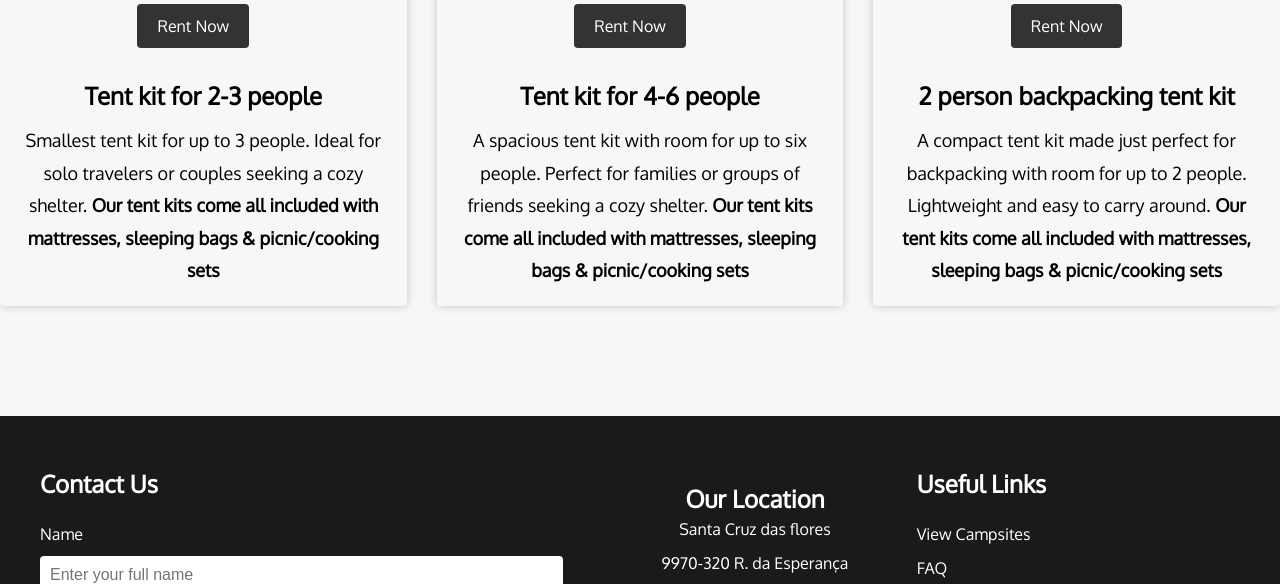
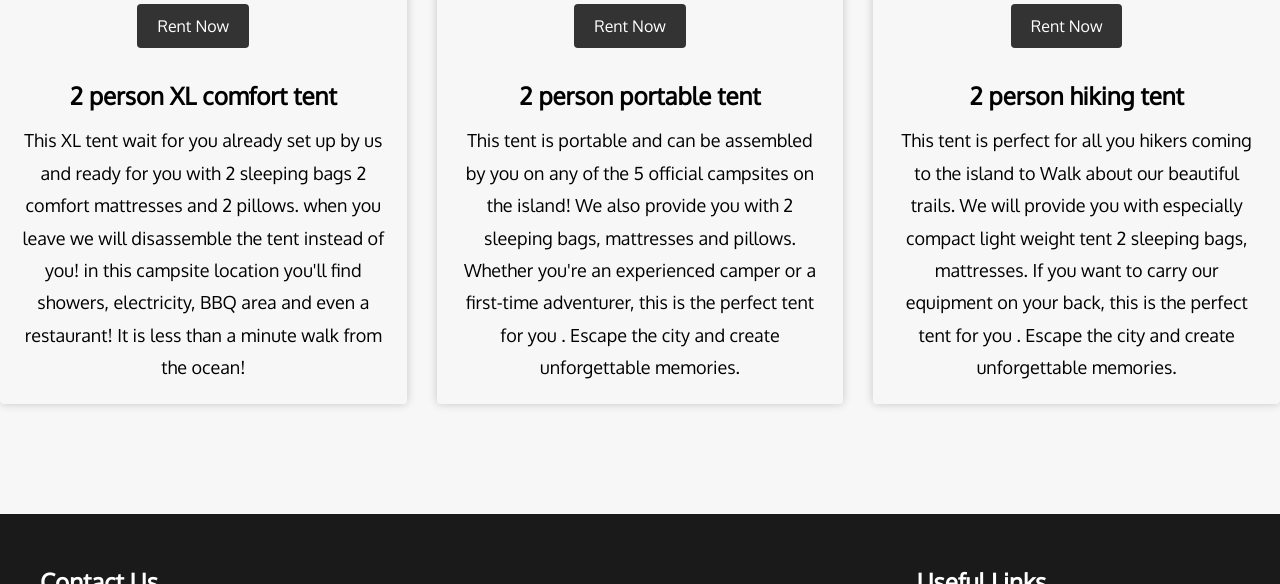
Before and after one commit to 2salted/rentatenda, a plain HTML site: page index.html in a window 1280 px wide. Shown: the part 1700-2284 px from the top of the page. Drawn offline with nearby package versions, Linux system fonts and the light colour scheme.

Commit message:
new images for new tent, update to index.html (the 3 tent cards) text update and image update (update is stable)

```diff
--- a/index.html
+++ b/index.html
@@ -1,11 +1,13 @@
 <!DOCTYPE html>
 <html lang="en">
+
 <head>
   <title>RENTA TENDA - RENT A TENT KIT ON FLORES ISLAND, AZORES | tent rental services</title>
   <meta charset="UTF-8">
   <meta name="viewport" content="width=device-width, initial-scale=1">
   <meta http-equiv="X-UA-Compatible" content="IE=edge">
-    <meta name="description" content="HOMEPAGE: Rent high-quality tent kits for your next outdoor adventures in the archipelago of Flores island. Our tents are durable, easy to set up, and perfect for camping, hiking, and more.">
+  <meta name="description"
+    content="HOMEPAGE: Rent high-quality tent kits for your next outdoor adventures in the archipelago of Flores island. Our tents are durable, easy to set up, and perfect for camping, hiking, and more.">
   <link rel="stylesheet" type="text/css" href="style.css">
   <link rel="preconnect" href="https://fonts.googleapis.com">
   <link rel="preconnect" href="https://fonts.gstatic.com" crossorigin>
@@ -40,25 +42,30 @@
   }
 
   .box:nth-child(2) {
-	transition-delay: 0.2s; /* Reduce transition delay to improve animation */
+    transition-delay: 0.2s;
+    /* Reduce transition delay to improve animation */
   }
 
   .box:nth-child(3) {
-	transition-delay: 0.4s; /* Reduce transition delay to improve animation */
+    transition-delay: 0.4s;
+    /* Reduce transition delay to improve animation */
   }
 
   #litest {
     display: none;
   }
+
   #li13 {
     display: none;
   }
 </style>
+
 <body>
   <div class="topbar" id="topbar">
     <i id="fa" class="fa">&#xf095;</i>
     <a class="phonenbr" target="_blank" href="tel:+351924314419" title="Call Us">+351 924 314 419</a>
-      <p id="location"><i id="locrot" class="fa fa-map-marker"></i>Located in the Archipelago of the Açores on Flores Island</p>
+    <p id="location"><i id="locrot" class="fa fa-map-marker"></i>Located in the Archipelago of the Açores on Flores
+      Island</p>
     <p id="location2"><i id="locrot2" class="fa fa-map-marker"></i>Flores, Açores</p>
     <div class="dropdown">
       <button id="langselect" class="dropbtn">Select Language</button>
@@ -83,14 +90,16 @@
   <div class="slider">
     <img id="img1" src="pictures/Panorama.JPG" class="slide active">
     <img id="img2" src="pictures/panorama2.jpg" class="slide">
-      <img id="img3" src="pictures/Panorama.JPG" class="slide">
+    <img id="img3" src="pictures/newtent (5).JPG" class="slide">
   </div>
   <div class="quote" onmouseover="changeText(true)" onmouseout="changeText(false)">
     <span id="tent-text">RENT TENT KITS ON FLORES ISLAND</span>
     <span id="regret-text">THE BEST SOLUTION - YOU WON'T REGRET</span>
   </div>
   <div class="sticky">
-    <a class="WhatsApp" aria-label="Chat on WhatsApp" href="https://api.whatsapp.com/send?phone=351924314419&text=I%20am%20in%20the%20Renta%20Tenda%20website%20and%20I%20have%20a%20couple%20inquiries."> <img alt="Chat on WhatsApp" src="pictures/WhatsApp.png"></a>
+    <a class="WhatsApp" aria-label="Chat on WhatsApp"
+      href="https://api.whatsapp.com/send?phone=351924314419&text=I%20am%20in%20the%20Renta%20Tenda%20website%20and%20I%20have%20a%20couple%20inquiries.">
+      <img alt="Chat on WhatsApp" src="pictures/WhatsApp.png"></a>
   </div>
   <main>
     <section class=" boxes topsection" id="home">
@@ -134,24 +143,32 @@
           <div class="div-button">
             <a id="rent1" href="selection1.html" class="rent-button">Rent Now</a>
           </div>
-            <h3 id="head3">Tent kit for 2-3 people</h3>
-            <p id="p2">Smallest tent kit for up to 3 people. Ideal for solo travelers or couples seeking a cozy shelter. <b>Our tent kits come all included with mattresses, sleeping bags & picnic/cooking sets</b></p>
+          <h3 id="head3">2 person XL comfort tent</h3>
+          <p id="p2"> This XL tent wait for you already set up by us and ready for you with 2 sleeping bags 2
+            comfort mattresses and 2 pillows. when you leave we will disassemble the tent instead of you! in this campsite location you'll find showers, electricity, BBQ area and even a restaurant!
+            It is less than a minute walk from the ocean!</p>
         </div>
         <div class="tent" id="tent2">
-            <img class="tentpic2" src="pictures/tent2.01.JPG" alt="4 person tent">
+          <img class="tentpic2" src="pictures/newtent (7).JPG" alt="4 person tent">
           <div class="div-button">
             <a id="rent2" href="selection2.html" class="rent-button">Rent Now</a>
           </div>
-            <h3 id="head4">Tent kit for 4-6 people</h3>
-            <p id="p3">A spacious tent kit with room for up to six people. Perfect for families or groups of friends seeking a cozy shelter. <b>Our tent kits come all included with mattresses, sleeping bags & picnic/cooking sets</b></p>
+          <h3 id="head4">2 person portable tent</h3>
+          <p id="p3">This tent is portable and can be assembled by you on any of the 5 official campsites on the island!
+            We also provide you with 2 sleeping bags, mattresses and pillows. Whether you're an experienced camper or a
+            first-time adventurer, this is the perfect tent for you . Escape the city and create unforgettable memories.
+          </p>
         </div>
         <div class="tent">
           <img src="pictures/tent3.01.JPG" alt="2 person portable tent">
           <div class="div-button">
             <a id="rent3" href="selection3.html" class="rent-button">Rent Now</a>
           </div>
-            <h3 id="head5">2 person backpacking tent kit</h3>
-            <p id="p4">A compact tent kit made just perfect for backpacking with room for up to 2 people. Lightweight and easy to carry around. <b>Our tent kits come all included with mattresses, sleeping bags & picnic/cooking sets</b></p>
+          <h3 id="head5">2 person hiking tent</h3>
+          <p id="p4"> This tent is perfect for all you hikers coming to the island to Walk about our beautiful trails.
+            We will provide you with especially compact light weight tent 2 sleeping bags, mattresses. If you want to
+            carry our equipment on your back, this is the perfect tent for you . Escape the city and create
+            unforgettable memories.</p>
         </div>
       </div>
     </section>
@@ -169,7 +186,8 @@
           <label for="number">Phone Number</label>
           <input type="number" id="number" name="phone number" placeholder="Enter Phone Number" required>
           <label for="message">Message</label>
-          <textarea rows="4" id="message" name="message" placeholder="If you have any questions ask here" required></textarea>
+          <textarea rows="4" id="message" name="message" placeholder="If you have any questions ask here"
+            required></textarea>
           <button type="submit" class="btn btn-primary" id="submitButton">Send Message</button>
         </form>
       </div>
@@ -221,9 +239,9 @@ function changeText(hover) {
         regretText.style.opacity = "0";
       }
     }
-$(document).ready(function(){
+    $(document).ready(function () {
       // Add smooth scrolling to all links
-  $("a").on('click', function(event) {
+      $("a").on('click', function (event) {
 
         // Make sure this.hash has a value before overriding default behavior
         if (this.hash !== "") {
@@ -237,7 +255,7 @@ $(document).ready(function(){
           // The optional number (800) specifies the number of milliseconds it takes to scroll to the specified area
           $('html, body').animate({
             scrollTop: $(hash).offset().top
-      }, 800, function(){
+          }, 800, function () {
 
             // Add hash (#) to URL when done scrolling (default click behavior)
             window.location.hash = hash;
@@ -267,4 +285,5 @@ animation_elements.forEach((el) => {
   </script>
   <script src="language.js"></script>
 </body>
+
 </html>
```
Also changed, not shown: 7 other files. Lines whose indentation alone changed are shown as unchanged.
